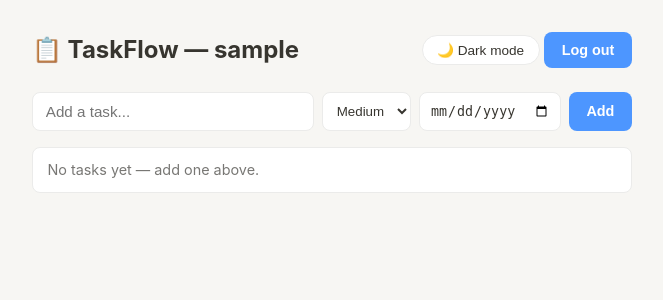
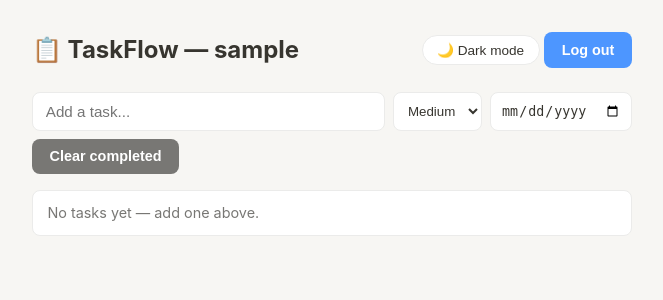
Before and after one commit to horserider2146/taskflow, a Django app: page / in a window 1280 px wide. Shown: the top 300 px of the page, without its empty margins (308-971 px from the left). Run offline with Django 5.2, Linux system fonts and the light colour scheme; the visitor is signed in with stand-in values (Sample User, id 1); data that the repository does not hold is empty.

Commit message:
Add clear completed button

```diff
--- a/tasks/templates/tasks/task_list.html
+++ b/tasks/templates/tasks/task_list.html
@@ -26,7 +26,7 @@
       <option value="high">High</option>
     </select>
     <input type="date" name="due_date">
-    <button type="submit" class="btn">Add</button>
+    <button type="submit" class="btn" style="background:var(--text-muted)">Clear completed</button>
   </form>
 
   <ul id="task-list">
--- a/tasks/urls.py
+++ b/tasks/urls.py
@@ -5,4 +5,5 @@ urlpatterns = [
     path("", views.task_list, name="task_list"),
     path("<int:task_id>/toggle/", views.toggle_task, name="toggle_task"),
     path("<int:task_id>/delete/", views.delete_task, name="delete_task"),
+    path("clear-completed/", views.clear_completed, name="clear_completed"),
 ]
--- a/tasks/views.py
+++ b/tasks/views.py
@@ -27,3 +27,7 @@ def delete_task(request, task_id):
     task = get_object_or_404(Task, id=task_id, owner=request.user)
     task.delete()
     return redirect("task_list")
+@login_required
+def clear_completed(request):
+    Task.objects.filter(owner=request.user, done=True).delete()
+    return redirect("task_list")
```
